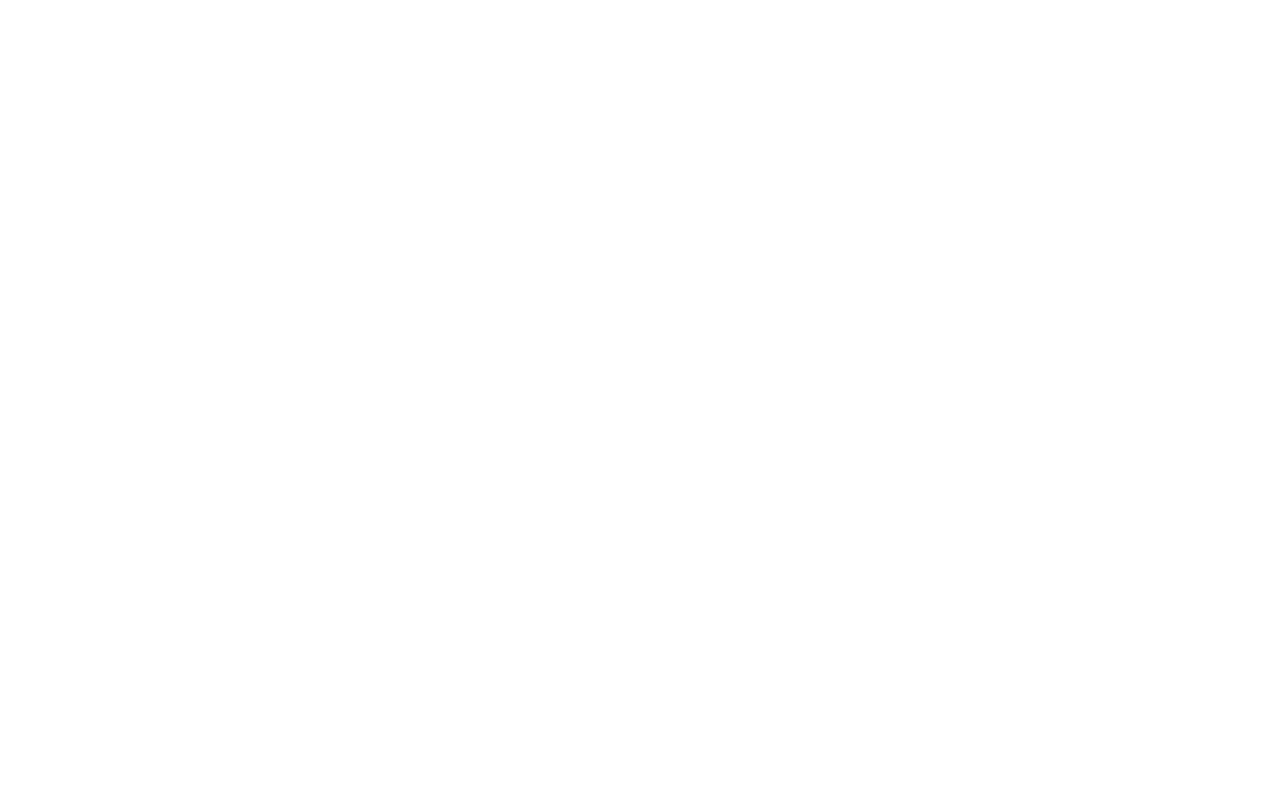
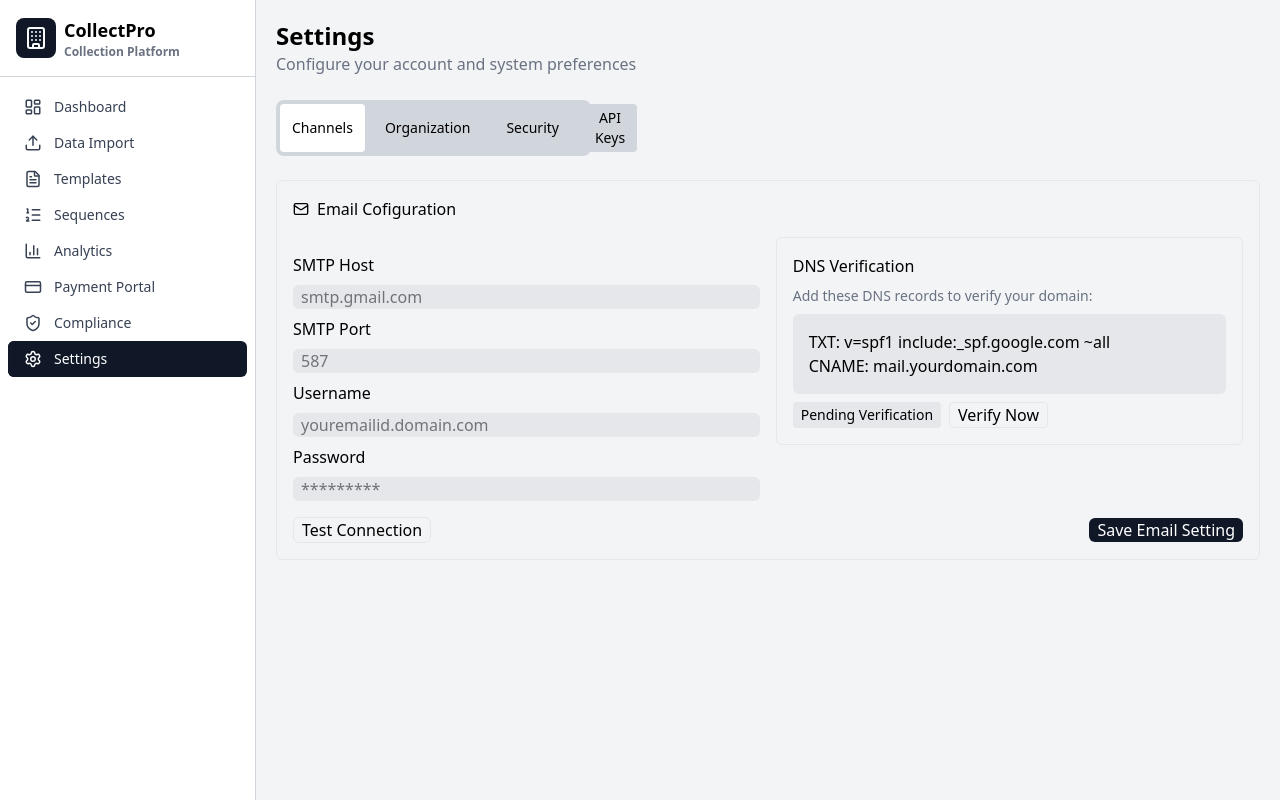
Before and after one commit to Sujan545/Dashboard-Design, a React (Vite) app: page /settings in a window 1280 px wide. Before the commit this address had no page. Built offline with nearby package versions, Linux system fonts and the light colour scheme.

Commit message:
working on settings page

```diff
--- a/src/App.tsx
+++ b/src/App.tsx
@@ -9,6 +9,7 @@
 import Payment from './pages/PaymentPortalPage'
 import Complaince from './pages/CompliancePage'
 import Analytics from './pages/AnalyticsPage'
+import Setting from './pages/SettingPage'
 
 
 
@@ -27,6 +28,7 @@
     <Route path='payments' element={<Payment/>}/>
     <Route path='compliance' element={<Complaince/>}/>
     <Route path='analytics' element={<Analytics/>}/>
+    <Route path='settings' element={<Setting/>}/>
 
   </Route>
  </Routes>
--- /dev/null
+++ b/src/components/settings/ApiKeys.tsx
@@ -0,0 +1,11 @@
+
+
+
+export default function ApiKeys(){
+    return(
+        <>
+
+        hfsadhfjkhakj
+        </>
+    )
+}
--- /dev/null
+++ b/src/components/settings/Channels.tsx
@@ -0,0 +1,53 @@
+import { Mail } from "lucide-react";
+
+
+
+export default function Channels() {
+    return (
+        <>
+            <div>
+                <div className="rounded-md border border-gray-200 mt-6 gap-4 flex flex-col p-4 ">
+                    <p className="flex items-center gap-2 "> <Mail className="w-4" />Email Cofiguration</p>
+
+                    <div className="flex gap-4">
+
+                        <div className="flex flex-col gap-2 w-1/2">
+                            <p className="mt-4">SMTP Host</p>
+                            <input type="text"
+                                className="w-full bg-gray-200 px-2 rounded-md focus:outline-none focus:ring-gray-400 focus:ring-2"
+                                placeholder="smtp.gmail.com" />
+                            <p>SMTP Port</p>
+                            <input type="text"
+                                className="w-full bg-gray-200 px-2 rounded-md focus:outline-none focus:ring-gray-400 focus:ring-2"
+                                placeholder="587" />
+                            <p>Username</p>
+                            <input type="text"
+                                className="w-full bg-gray-200 px-2 rounded-md focus:outline-none focus:ring-gray-400 focus:ring-2"
+                                placeholder="youremailid.domain.com" />
+                            <p>Password</p>
+                            <input type="password"
+                                className="w-full bg-gray-200 px-2 rounded-md focus:outline-none focus:ring-gray-400 focus:ring-2"
+                                placeholder="*********" />
+                        </div>
+                        <div className="rounded-md border border-gray-200 flex flex-col gap-2 h-1/2 w-1/2 p-4">
+                            <p>DNS Verification</p>
+                            <p className="text-sm text-gray-500">Add these DNS records to verify your domain:</p>
+                            <div className="bg-gray-200 p-4 rounded-md">
+                                <p >TXT: v=spf1 include:_spf.google.com ~all</p>
+                                <p>CNAME: mail.yourdomain.com</p>
+                            </div>
+                            <div className="flex gap-2">
+                                <button className="bg-gray-200 rounded-sm text-sm px-2">Pending Verification</button>
+                                <button className="rounded-sm border border-gray-200 px-2 hover:bg-gray-200">Verify Now</button>
+                            </div>
+                        </div>
+                    </div>
+                    <div className="flex justify-between items-center">
+                        <button className="rounded-md border border-gray-200 hover:bg-gray-200 px-2 ">Test Connection</button>
+                        <button className="rounded-md bg-gray-900 text-white px-2 not-last-of-type:">Save Email Setting</button>
+                    </div>
+                </div>
+            </div>
+        </>
+    )
+}
--- /dev/null
+++ b/src/components/settings/Organization.tsx
@@ -0,0 +1,11 @@
+
+
+
+
+export default function Organization(){
+    return(
+        <>
+        sdklfghaklshgflk
+          </>
+    )
+}
--- /dev/null
+++ b/src/components/settings/Security.tsx
@@ -0,0 +1,10 @@
+
+
+
+export default function Security(){
+    return(
+        <>
+        sklafhdklahfkl
+        </>
+    )
+}
--- a/src/pages/DashboardPage.tsx
+++ b/src/pages/DashboardPage.tsx
@@ -101,7 +101,7 @@
     return (
 
         <>
-            <div className="flex justify-between items-center">
+        <div className="flex justify-between items-center">
 
                 <div>
                     <h1 className="font-semibold text-2xl">Dashboard</h1>
--- /dev/null
+++ b/src/pages/SettingPage.tsx
@@ -0,0 +1,82 @@
+import { useState } from "react"
+import Channels from "../components/settings/Channels"
+import Organization from "../components/settings/Organization"
+import SEcurity from "../components/settings/Security"
+import ApiKeys from "../components/settings/ApiKeys"
+
+function ChannelsBtn(){
+    return<Channels/>
+}
+
+function OrganizationBtn(){
+    return<Organization/>
+}
+function SecurityBtn(){
+    return<SEcurity/>
+}
+function ApiKeysBtn(){
+    return<ApiKeys/>
+}
+export default function Setting() {
+    const [activeTab, setActiveTab]=useState("channels")
+    return (
+        <>
+            <div>
+                <div className="flex justify-between items-center">
+                    <div>
+                    <h1 className="font-semibold text-2xl">Settings</h1>
+                    <p className="text-gray-500">Configure your account and system preferences </p>
+                    </div>
+                </div>
+                      <div className="flex gap-2 mt-6 py-1 w-[32%] px-1 rounded-lg bg-gray-300 text-sm">
+                <button
+                    className={`px-3 py-1 rounded-sm ${activeTab === "channels"
+                        ? "bg-white"
+                        : "bg-gray-300"
+                        }`}
+                    onClick={() => setActiveTab("channels")}
+                >
+                    Channels
+                </button>
+
+                <button
+                    className={`px-3 py-1 rounded-sm ${activeTab === "organization"
+                        ? " bg-white"
+                        : "bg-gray-300"
+                        }`}
+                    onClick={() => setActiveTab("organization")}
+                >
+                    Organization
+                </button>
+
+                <button
+                    className={`px-4 py-1 rounded-sm ${activeTab === "security"
+                        ? "bg-white"
+                        : "bg-gray-300 "
+                        }`}
+                    onClick={() => setActiveTab("security")}
+                >
+                    Security
+                </button>
+                <button
+                    className={`px-3 py-1 rounded-sm ${activeTab === "api-keys"
+                        ? "bg-white"
+                        : "bg-gray-300 "
+                        }`}
+                    onClick={() => setActiveTab("api-keys")}
+                >
+                  API Keys
+                </button>
+            </div>
+
+            <div className="tab-content">
+                {activeTab === "channels" && <ChannelsBtn/>}
+                {activeTab === "organization" && <OrganizationBtn/>}
+                {activeTab === "security" && <SecurityBtn/>}
+                {activeTab === "api-keys" && <ApiKeysBtn/>}
+            </div>
+
+            </div>
+        </>
+    )
+}
```
